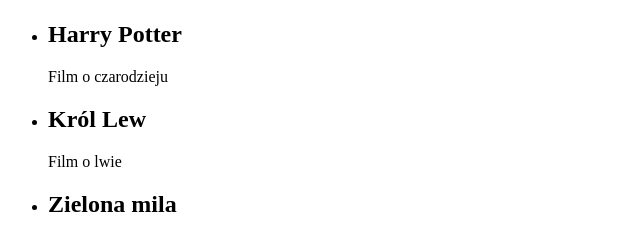
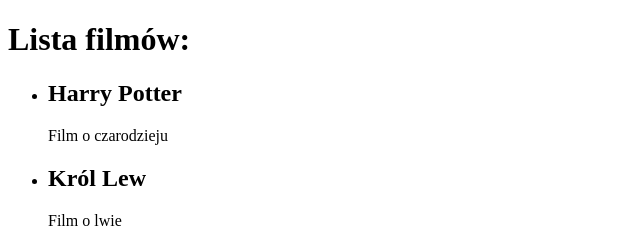
Before and after one commit to wodawodawoda/14-4, a React app: page / in a window 1280 px wide. Shown: the top 235 px of the page, without its empty margins (0-640 px from the left). Built offline with nearby package versions, Linux system fonts and the light colour scheme.

Commit message:
Fix basics

```diff
--- a/src/index.html
+++ b/src/index.html
@@ -3,7 +3,7 @@
 
 <head>
 	<meta charset="utf-8">
-	<title>webpack 4 quickstart</title>
+	<title>Lista filmów</title>
 </head>
 
 <body>
--- a/src/index.js
+++ b/src/index.js
@@ -77,7 +77,7 @@
 	render() {
 		return (
 			<div>
-				<h1></h1>
+				<h1>Lista filmów:</h1>
 				<ul>
 					<Movie/>
 				</ul>
```
